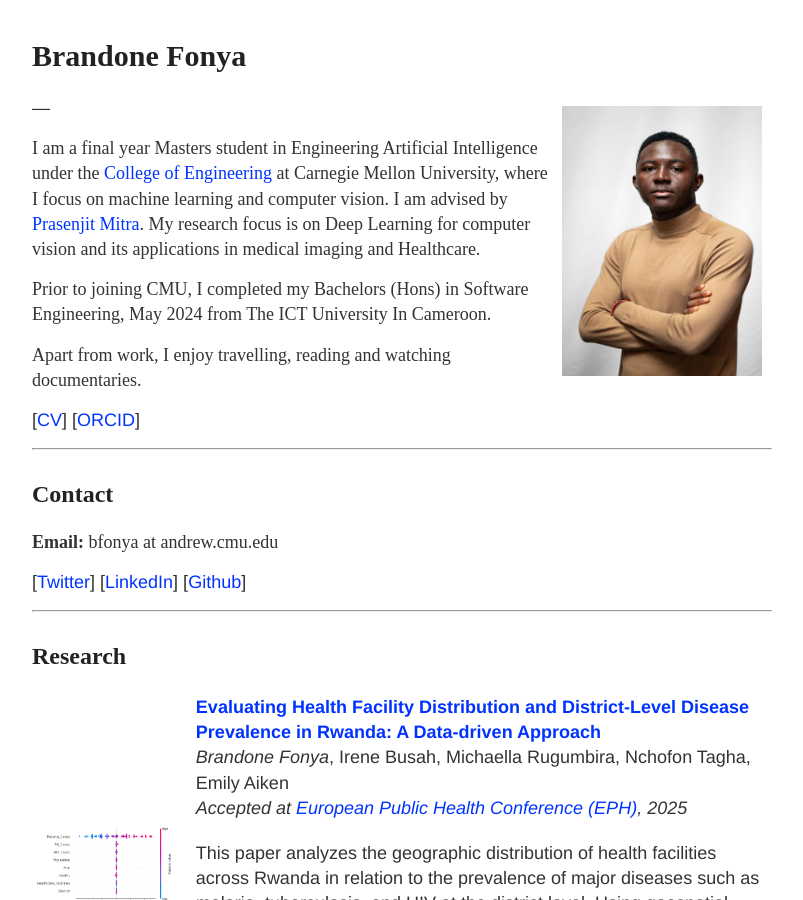
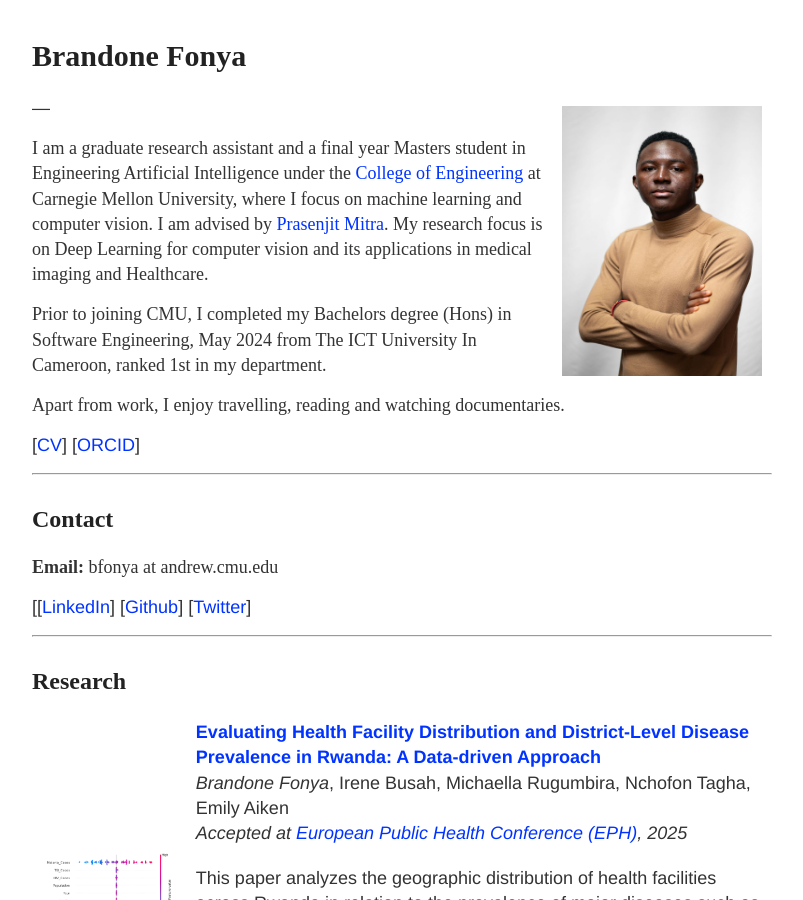
Before and after one commit to FonyaBrandone/FonyaBrandone.github.io, a Jekyll site: the page built from index.md, in a window 1280 px wide and 900 px high. Shown: the whole window, without its empty margins (238-1041 px from the left). Built offline with Jekyll 4.4.1, drawn with Linux system fonts in a browser that asks for light colours.

Commit message:
Updated profile to latest

```diff
--- a/index.md
+++ b/index.md
@@ -9,11 +9,11 @@ description: Brandone Fonya's website
 ---
 
 <span style="font-family:'Candara Light';">
-I am a final year Masters student in Engineering Artificial Intelligence under the [College of Engineering](https://engineering.cmu.edu/) at Carnegie Mellon University, where I focus on machine learning and computer vision. I am advised by [Prasenjit Mitra](https://www.africa.engineering.cmu.edu/news/2025/02/25-mitra-announcement.html). My research focus is on Deep Learning for computer vision and its applications in medical imaging and Healthcare.
+I am a graduate research assistant and a final year Masters student in Engineering Artificial Intelligence under the [College of Engineering](https://engineering.cmu.edu/) at Carnegie Mellon University, where I focus on machine learning and computer vision. I am advised by [Prasenjit Mitra](https://www.africa.engineering.cmu.edu/news/2025/02/25-mitra-announcement.html). My research focus is on Deep Learning for computer vision and its applications in medical imaging and Healthcare.
 </span>
 
 <span style="font-family:'Candara Light';">
-Prior to joining CMU, I completed my Bachelors (Hons) in Software Engineering, May 2024 from The ICT University In Cameroon.
+Prior to joining CMU, I completed my Bachelors degree (Hons) in Software Engineering, May 2024 from The ICT University In Cameroon, ranked 1st in my department.
 </span>
 
 
@@ -21,7 +21,7 @@ Prior to joining CMU, I completed my Bachelors (Hons) in Software Engineering, M
 Apart from work, I enjoy travelling, reading and watching documentaries.
 </span>
 
-\[[CV](/static/brandone-cv-march2025.pdf)\]  \[[ORCID](https://orcid.org/0009-0004-5793-9323)\]
+\[[CV](/static/brandone-cv-summer2025.pdf)\]  \[[ORCID](https://orcid.org/0009-0004-5793-9323)\]
 
 ---
 
@@ -31,7 +31,7 @@ Apart from work, I enjoy travelling, reading and watching documentaries.
 **Email:** bfonya at andrew.cmu.edu
 </span>
 
-\[[Twitter](https://twitter.com/princebrandone)\] \[[LinkedIn](https://www.linkedin.com/in/brandone-fonya-217654240/)\] \[[Github](https://github.com/fonyabrandone)\]
+\[[[LinkedIn](https://www.linkedin.com/in/brandone-fonya-217654240/)\] \[[Github](https://github.com/fonyabrandone)\] \[[Twitter](https://twitter.com/princebrandone)\]
 
 ---
 
```
Also changed, not shown: 1 other file.
